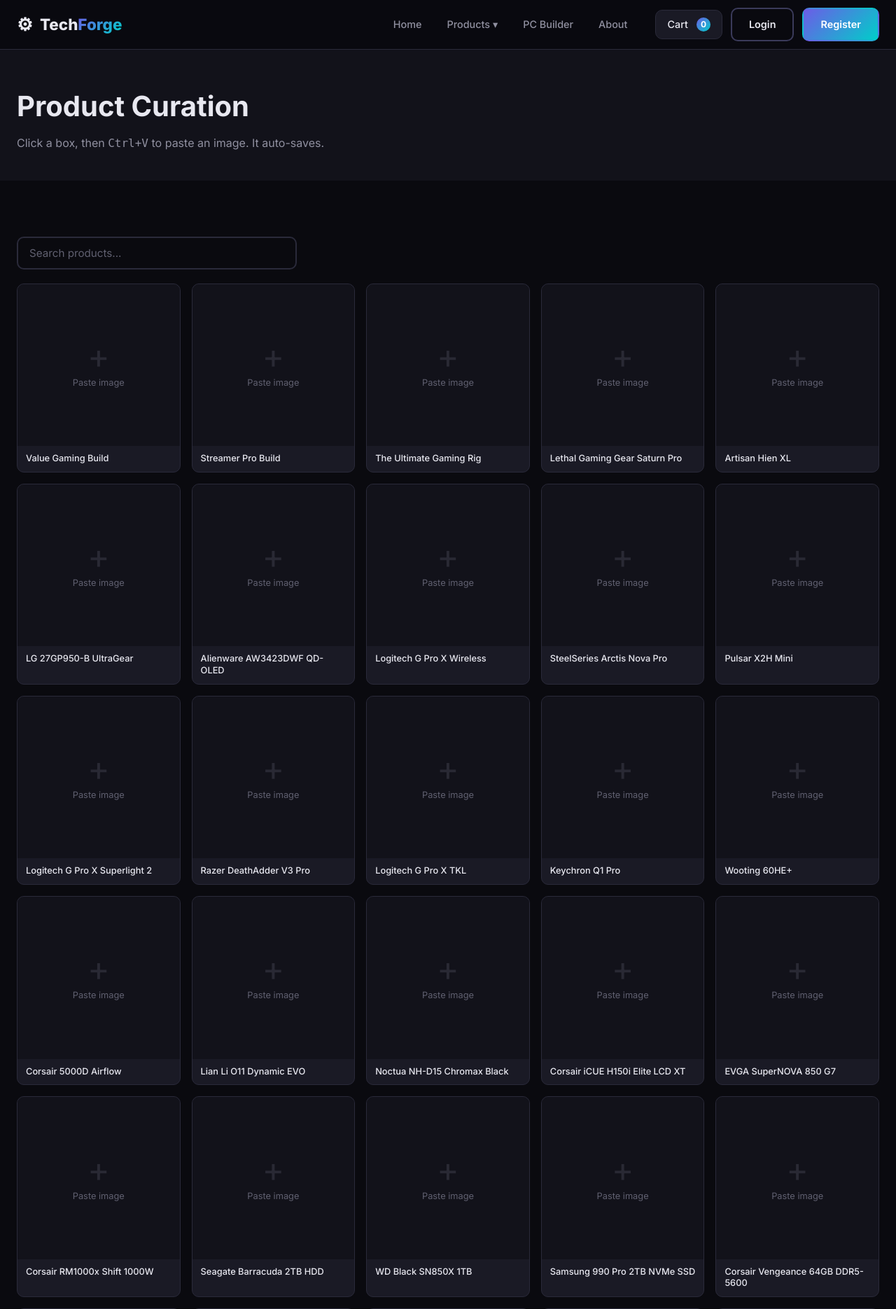
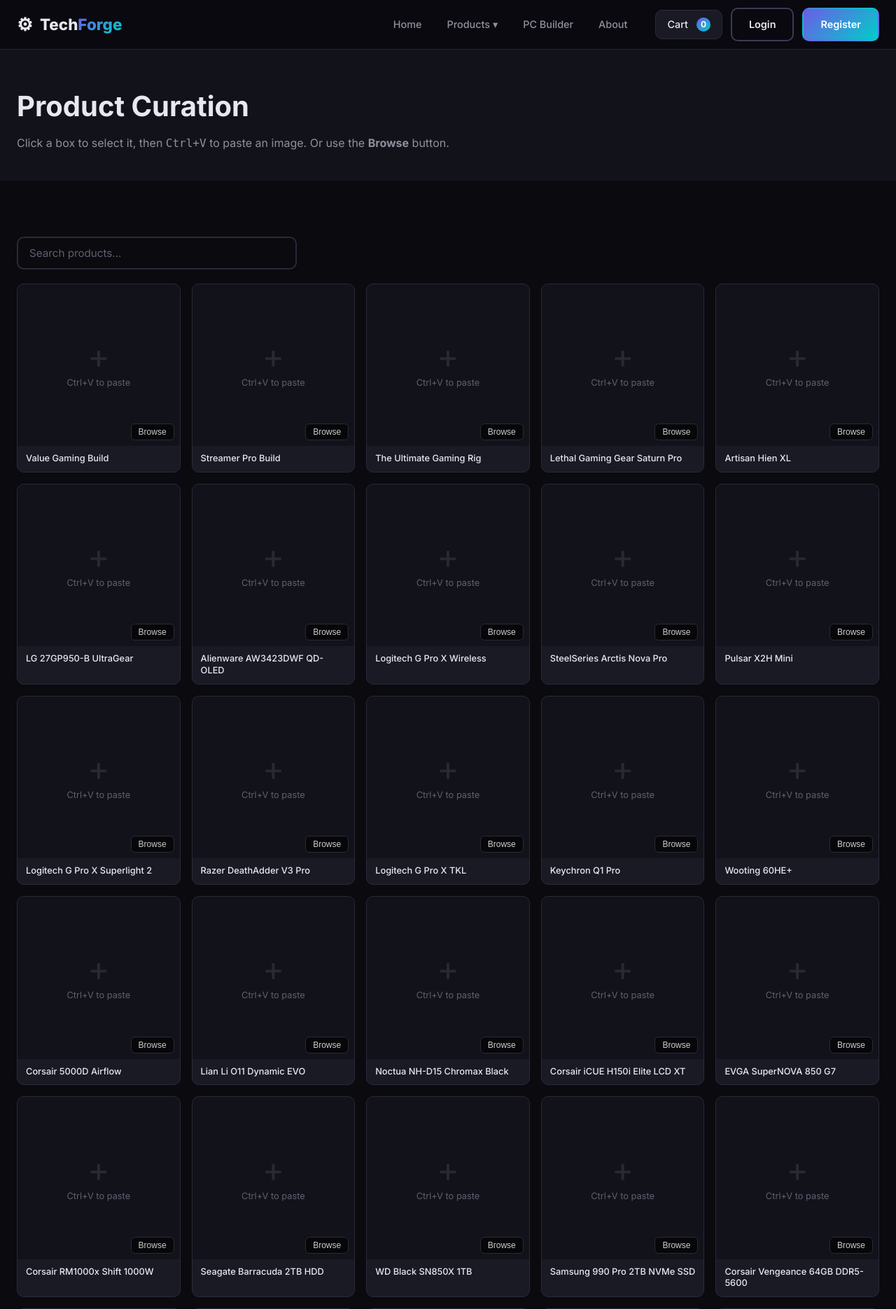
Before and after one commit to Samrat-1267/ojt10, a Django app: page /products/curation/ in a window 1280 px wide. Shown: the top 1870 px of the page at 70% size. Run offline with Django 5.2, Linux system fonts and the light colour scheme; data comes from the database, SQL or seed files in the repository.

Commit message:
Fix: separate click-to-focus from file picker on curation page

```diff
--- a/django/firstproject/products/templates/products/curation.html
+++ b/django/firstproject/products/templates/products/curation.html
@@ -7,7 +7,7 @@
 <section class="section page-header">
     <div class="container">
         <h1>Product Curation</h1>
-        <p>Click a box, then <kbd>Ctrl+V</kbd> to paste an image. It auto-saves.</p>
+        <p>Click a box to select it, then <kbd>Ctrl+V</kbd> to paste an image. Or use the <strong>Browse</strong> button.</p>
     </div>
 </section>
 
@@ -20,17 +20,18 @@
             <div class="cur-card" data-name="{{ p.name|lower }}" data-id="{{ p.id }}">
                 <form class="cur-form" method="post" enctype="multipart/form-data" action="{% url 'products:upload_curation_image' p.id %}">
                     {% csrf_token %}
-                    <label class="cur-zone" id="zone{{ p.id }}" tabindex="0">
+                    <div class="cur-zone" id="zone{{ p.id }}" tabindex="0">
                         {% if p.has_image %}
                         <img src="{{ p.image_url }}" class="cur-img">
                         {% else %}
                         <div class="cur-empty">
                             <span class="cur-plus">+</span>
-                            <small>Paste image</small>
+                            <small>Ctrl+V to paste</small>
                         </div>
                         {% endif %}
-                        <input type="file" name="image" accept="image/*" class="cur-file" id="file{{ p.id }}" onchange="this.closest('form').submit()">
-                    </label>
+                        <button type="button" class="cur-browse" onclick="document.getElementById('file{{ p.id }}').click()">Browse</button>
+                        <input type="file" name="image" accept="image/*" id="file{{ p.id }}" onchange="this.closest('form').submit()">
+                    </div>
                 </form>
                 <div class="cur-info">{{ p.name }}</div>
             </div>
@@ -69,6 +70,10 @@
 .cur-zone:focus {
     box-shadow: inset 0 0 0 3px var(--accent-primary);
 }
+.cur-zone:focus .cur-browse {
+    border-color: var(--accent-primary);
+    color: var(--accent-primary);
+}
 .cur-empty {
     position: absolute;
     inset: 0;
@@ -85,12 +90,25 @@
     opacity: 0.3;
 }
 .cur-empty small { font-size: 0.8rem; }
-.cur-file {
+.cur-zone input[type="file"] { display: none; }
+.cur-browse {
     position: absolute;
-    inset: 0;
-    opacity: 0;
+    bottom: 8px;
+    right: 8px;
+    padding: 4px 10px;
+    font-size: 0.75rem;
+    background: rgba(0,0,0,0.6);
+    color: #ccc;
+    border: 1px solid var(--border-color);
+    border-radius: var(--radius-sm);
     cursor: pointer;
     z-index: 2;
+    transition: var(--transition);
+}
+.cur-browse:hover {
+    background: var(--accent-primary);
+    color: #fff;
+    border-color: var(--accent-primary);
 }
 .cur-img {
     width: 100%;
@@ -118,9 +136,9 @@ document.querySelectorAll('.cur-zone').forEach(function(z) {
     z.addEventListener('focus', function() {
         lastZone = this.id.replace('zone', '');
     });
-    z.addEventListener('click', function() {
-        var id = this.id.replace('zone', '');
-        document.getElementById('file' + id).click();
+    z.addEventListener('click', function(e) {
+        if (e.target.classList.contains('cur-browse')) return;
+        this.focus();
     });
 });
 
@@ -134,6 +152,7 @@ document.addEventListener('paste', function(e) {
             var dt = new DataTransfer();
             dt.items.add(file);
             input.files = dt.files;
+            input.onchange = function() { this.closest('form').submit(); };
             input.closest('form').submit();
             e.preventDefault();
             return;
```
